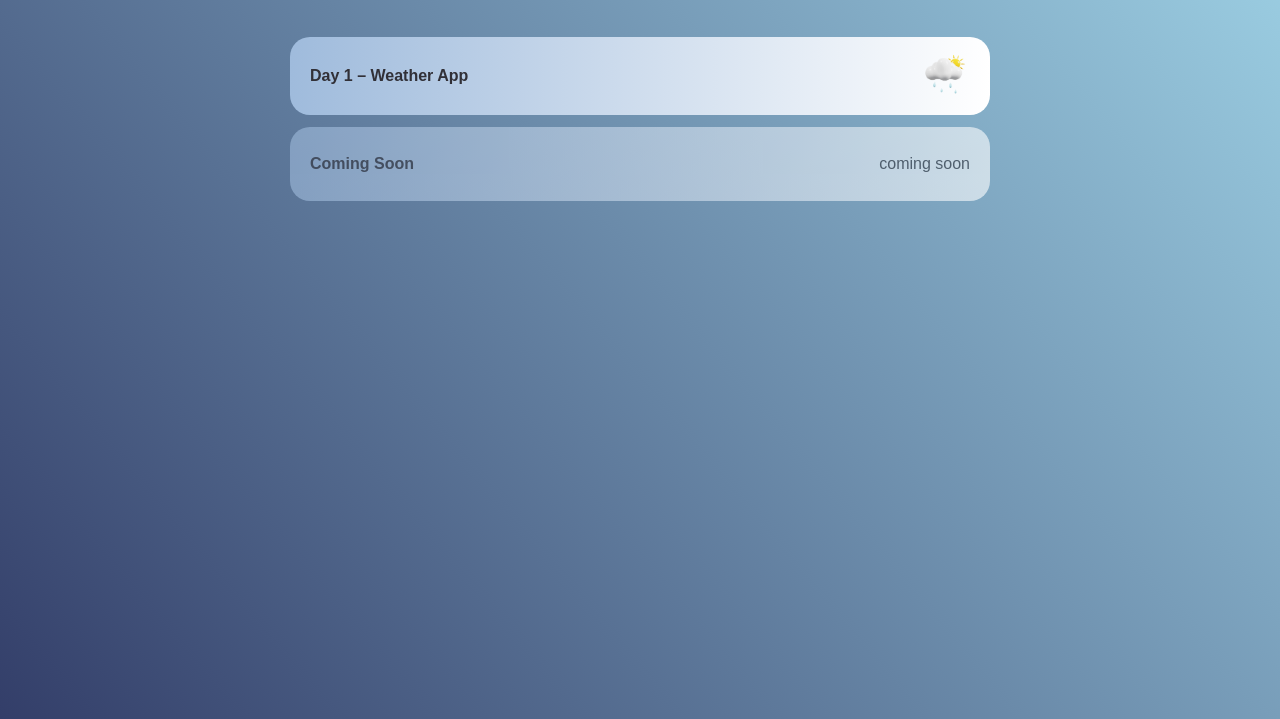
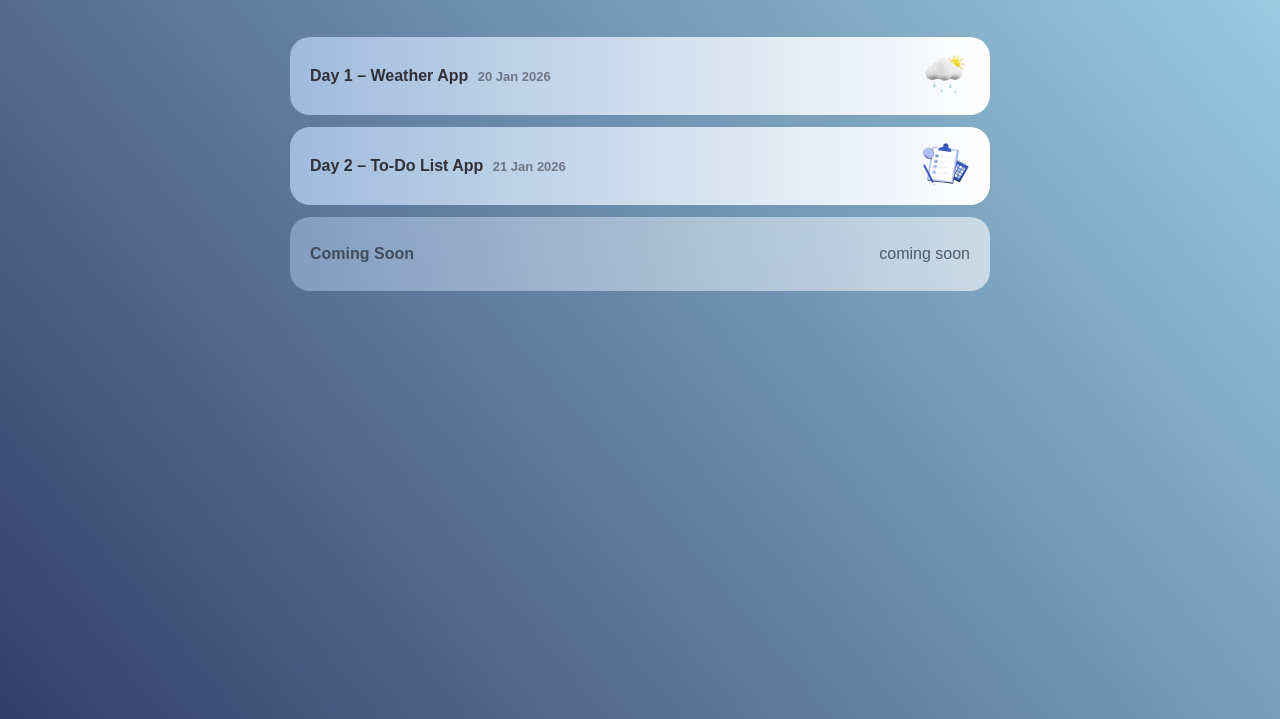
Before and after one commit to lvtsri/30-days-30-JS, a plain HTML site: page index.html in a window 1280 px wide. Shown: the part 81-800 px from the top of the page. Drawn offline with Linux system fonts and the light colour scheme.

Commit message:
Update main menu

```diff
--- a/css/style.css
+++ b/css/style.css
@@ -32,7 +32,7 @@ h1 {
     background: linear-gradient(to right, #9fbbdc, #ffffff);
     border-radius: 20px;
     text-decoration: none;
-    color: rgb(49, 48, 55);
+    color: #313037;
     transition: transform 0.2s ease, box-shadow 0.2s ease;
 }
 
@@ -42,6 +42,13 @@ h1 {
 }
 
 .title {
+    font-weight: 600;
+}
+
+.title span{
+    margin-left: 5px;
+    color:#31303790;
+    font-size: 13px;
     font-weight: 600;
 }
 
--- a/index.html
+++ b/index.html
@@ -12,9 +12,16 @@
 
 <div class="list">
     <a class="container" href="./01_Weather_App/index.html">
-        <div class="title">Day 1 – Weather App</div>
+        <div class="title">Day 1 – Weather App <span>20 Jan 2026</span></div>
         <div class="icon">
             <img src="css/img/weather.png" alt="Weather App Icon">
+        </div>
+    </a>
+
+    <a class="container" href="./02_ToDoList_App/index.html">
+        <div class="title">Day 2 – To-Do List App <span>21 Jan 2026</span></div>
+        <div class="icon">
+            <img src="css/img/to-do.png" alt="Weather App Icon">
         </div>
     </a>
 
```
Also changed, not shown: css/img/to-do.png (added).
